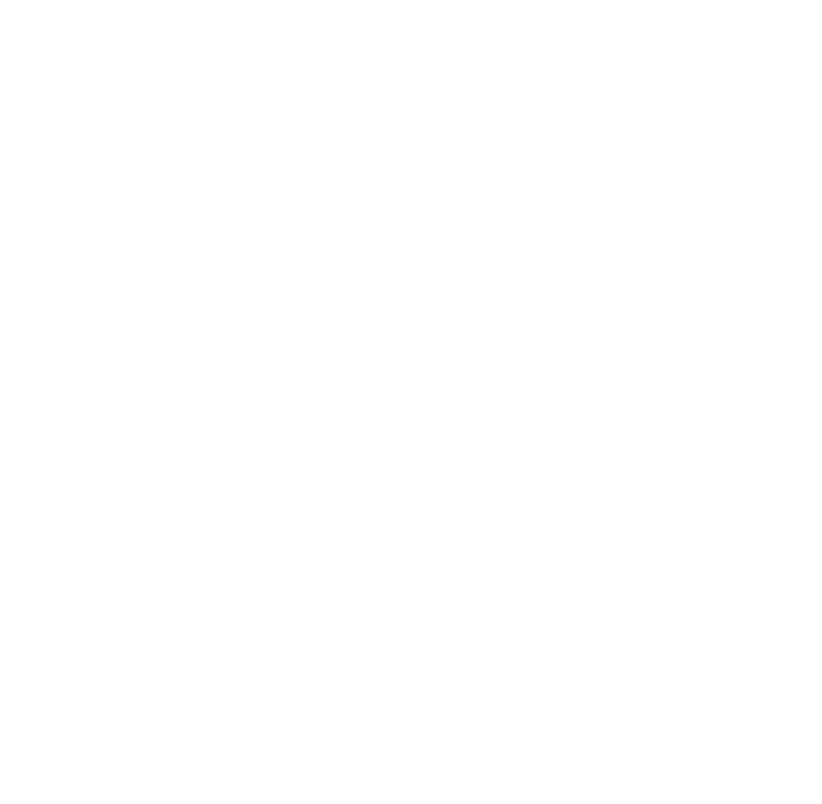
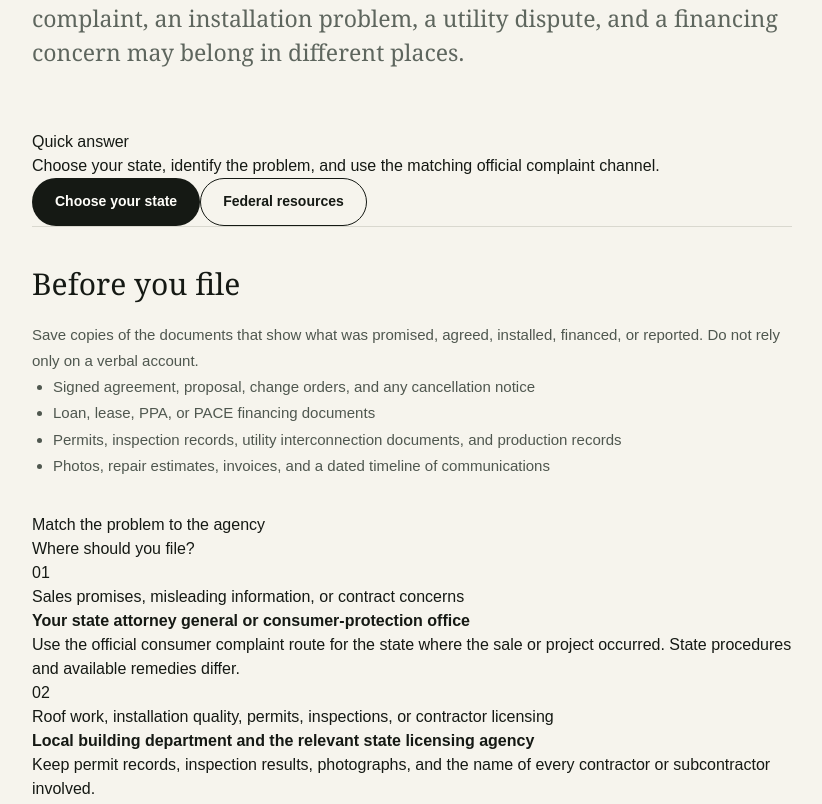
Before and after one commit to Decentralized-Rob/solar-consumer-research, a Next.js app: page /file-a-complaint-against-sunrun in a window 1280 px wide. Before the commit this address had no page. Shown: the part 486-1290 px from the top of the page, without its empty margins (228-1050 px from the left). Before the commit the page ends 800 px from the top, so only its background shows below. Built offline with nearby package versions, Linux system fonts and the light colour scheme.

Commit message:
Add Sunrun complaint action guide

```diff
--- /dev/null
+++ b/app/file-a-complaint-against-sunrun/page.tsx
@@ -0,0 +1,101 @@
+import type { Metadata } from "next";
+import Link from "next/link";
+import { InfoPage } from "../../components/info-page";
+
+export const metadata: Metadata = {
+  title: "How to File a Complaint Against Sunrun",
+  description:
+    "Find the right official agency for a Sunrun complaint, organize your records, and use state and federal consumer-protection resources.",
+  alternates: { canonical: "/file-a-complaint-against-sunrun" },
+  openGraph: {
+    title: "How to File a Complaint Against Sunrun",
+    description:
+      "A practical guide to finding the right official complaint channel for a Sunrun sales, installation, utility, or financing concern.",
+    url: "/file-a-complaint-against-sunrun",
+  },
+  twitter: {
+    card: "summary_large_image",
+    title: "How to File a Complaint Against Sunrun",
+    description: "Find the right official complaint channel for a Sunrun concern.",
+  },
+};
+
+const issueRoutes = [
+  {
+    issue: "Sales promises, misleading information, or contract concerns",
+    route: "Your state attorney general or consumer-protection office",
+    detail: "Use the official consumer complaint route for the state where the sale or project occurred. State procedures and available remedies differ.",
+  },
+  {
+    issue: "Roof work, installation quality, permits, inspections, or contractor licensing",
+    route: "Local building department and the relevant state licensing agency",
+    detail: "Keep permit records, inspection results, photographs, and the name of every contractor or subcontractor involved.",
+  },
+  {
+    issue: "Utility billing, meter, interconnection, or permission-to-operate problem",
+    route: "Your utility first, then the state utility regulator when appropriate",
+    detail: "Save your utility account records, interconnection documents, and all written responses before escalating.",
+  },
+  {
+    issue: "Solar loan, PACE financing, credit reporting, or debt collection",
+    route: "The lender or servicer first, then the CFPB when it handles the product",
+    detail: "The company that sold or installed the system may not be the lender. Identify the lender named in your financing documents.",
+  },
+  {
+    issue: "Fraud or deceptive business practices",
+    route: "Your state consumer-protection office and, when appropriate, the FTC",
+    detail: "A report can help an agency identify patterns, but it does not decide a private dispute or guarantee an individual result.",
+  },
+];
+
+export default function FileAComplaintAgainstSunrunPage() {
+  const pageSchema = {
+    "@context": "https://schema.org",
+    "@type": "WebPage",
+    name: "How to File a Complaint Against Sunrun",
+    description: "A guide to finding official complaint channels for residential solar sales, installation, utility, and financing concerns.",
+    url: "https://solarcomplaint.com/file-a-complaint-against-sunrun",
+    dateModified: "2026-08-23",
+    isPartOf: { "@id": "https://solarcomplaint.com/#website" },
+    publisher: { "@id": "https://solarcomplaint.com/#publisher" },
+    breadcrumb: {
+      "@type": "BreadcrumbList",
+      itemListElement: [
+        { "@type": "ListItem", position: 1, name: "Solar Consumer Research", item: "https://solarcomplaint.com" },
+        { "@type": "ListItem", position: 2, name: "How to File a Complaint Against Sunrun", item: "https://solarcomplaint.com/file-a-complaint-against-sunrun" },
+      ],
+    },
+  };
+
+  return (
+    <InfoPage
+      className="complaint-guide-page"
+      eyebrow="Official complaint routes"
+      title="How to file a complaint against Sunrun."
+      lede="Start with the agency that handles your specific issue. A sales complaint, an installation problem, a utility dispute, and a financing concern may belong in different places."
+    >
+      <script type="application/ld+json" dangerouslySetInnerHTML={{ __html: JSON.stringify(pageSchema) }} />
+      <section className="complaint-guide-answer" aria-labelledby="quick-answer-title">
+        <p>Quick answer</p>
+        <h2 id="quick-answer-title">Choose your state, identify the problem, and use the matching official complaint channel.</h2>
+        <div><Link className="button button--primary" href="/resources">Choose your state</Link><Link className="button button--secondary" href="/federal-resources">Federal resources</Link></div>
+      </section>
+      <section className="info-section" aria-labelledby="before-filing-title">
+        <h2 id="before-filing-title">Before you file</h2>
+        <p>Save copies of the documents that show what was promised, agreed, installed, financed, or reported. Do not rely only on a verbal account.</p>
+        <ul className="complaint-guide-checklist"><li>Signed agreement, proposal, change orders, and any cancellation notice</li><li>Loan, lease, PPA, or PACE financing documents</li><li>Permits, inspection records, utility interconnection documents, and production records</li><li>Photos, repair estimates, invoices, and a dated timeline of communications</li></ul>
+      </section>
+      <section className="complaint-guide-routes" aria-labelledby="routes-title">
+        <div className="complaint-guide-section-heading"><span>Match the problem to the agency</span><h2 id="routes-title">Where should you file?</h2></div>
+        <div className="complaint-guide-route-list">{issueRoutes.map((item, index) => <article key={item.issue}><span>{String(index + 1).padStart(2, "0")}</span><div><h3>{item.issue}</h3><strong>{item.route}</strong><p>{item.detail}</p></div></article>)}</div>
+      </section>
+      <section className="info-section" aria-labelledby="written-complaint-title"><h2 id="written-complaint-title">Make the complaint usable</h2><p>State the facts in date order. Identify the company and project address, name the documents you attached, explain what you want investigated or corrected, and keep proof of submission. Avoid guessing about motives or legal conclusions. The record is stronger when it stays specific.</p></section>
+      <section className="complaint-guide-sources" aria-labelledby="sources-title">
+        <div><p>Official national sources</p><h2 id="sources-title">Use federal channels only when they fit the issue.</h2></div>
+        <div className="complaint-guide-source-links"><a href="https://www.consumerfinance.gov/complaint/" target="_blank" rel="noreferrer"><strong>Consumer Financial Protection Bureau</strong><span>Financial products and services, including eligible solar financing concerns ↗</span></a><a href="https://reportfraud.ftc.gov/" target="_blank" rel="noreferrer"><strong>Federal Trade Commission</strong><span>Report suspected fraud or deceptive business practices ↗</span></a></div>
+      </section>
+      <section className="info-section" aria-labelledby="court-title"><h2 id="court-title">Court or arbitration comes after the paperwork review</h2><p>Read the dispute-resolution section of your own agreement before considering a lawsuit, small claims case, or arbitration. It may contain notice requirements, deadlines, or other procedures. This page does not determine whether a claim is valid or which legal option applies.</p></section>
+      <div className="state-page-links complaint-guide-footer-links"><Link href="/resources">Browse official state complaint resources →</Link><Link href="/guides">Read the document-organizing guide →</Link><Link href="/#questions">Ask a research question →</Link></div>
+    </InfoPage>
+  );
+}
```
